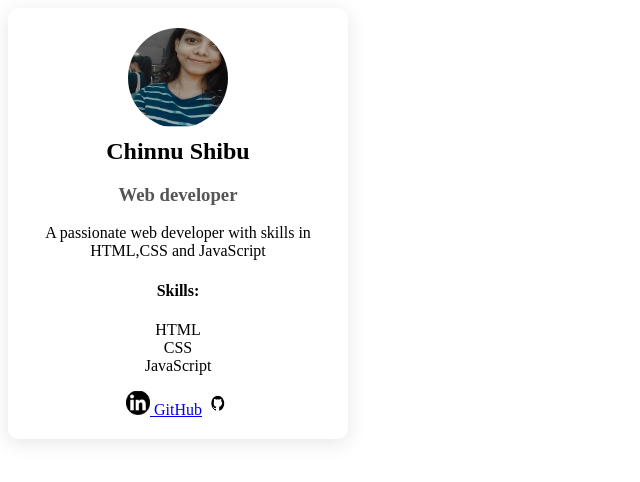
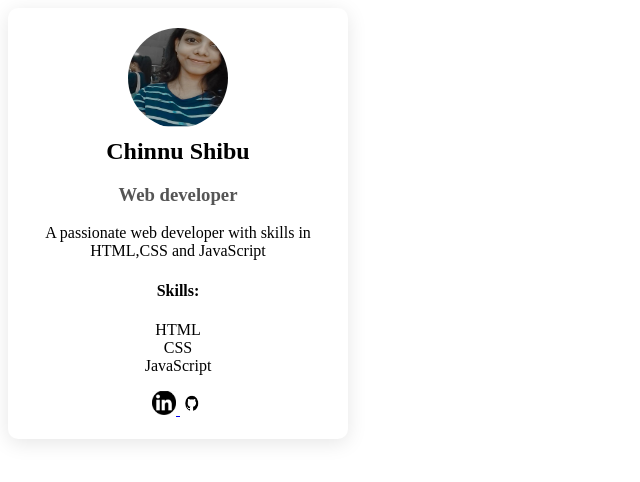
Before and after one commit to chinnu484/codecraft-taskII, a plain HTML site: page index.html in a window 1280 px wide. Shown: the whole page, without its empty margins (0-640 px from the left). Drawn offline with Linux system fonts and the light colour scheme.

Commit message:
Update index.html

```diff
--- a/index.html
+++ b/index.html
@@ -24,7 +24,7 @@
       <a href="https://www.linkedin.com/in/chinnu-shibu-595654280/overlay/about-this-profile/" target="_blank">
       <img src="linkedinlogo.png" alt="LinkedIn" width="24" height="24">
         </a>
-      <a href="https://github.com/chinnu484" target="_blank">GitHub</a>
+      <a href="https://github.com/chinnu484" target="_blank">
       <img src="githublogo.png" alt="GitHub" width="24" height="24">
       </a>
    </div>
```
